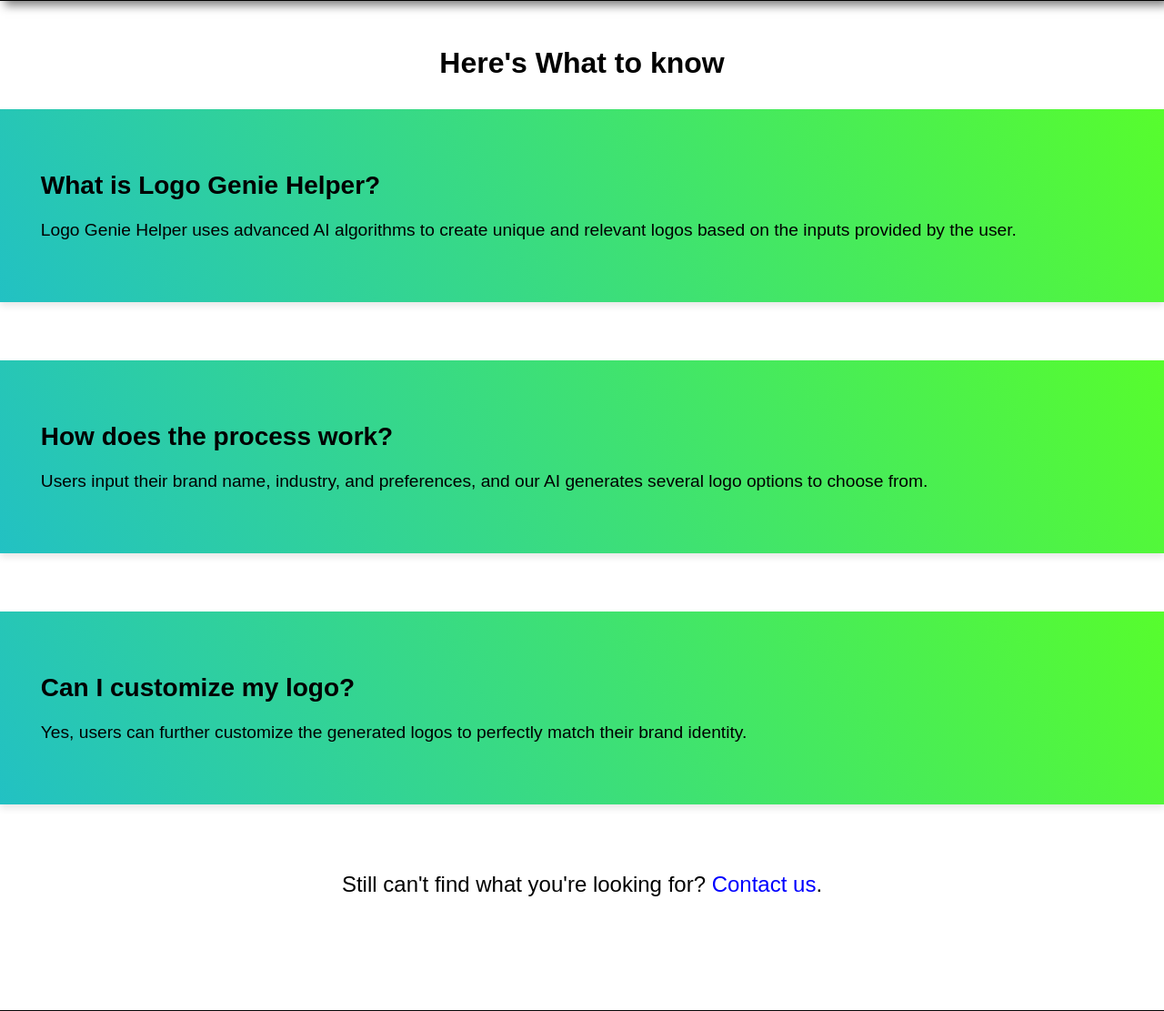
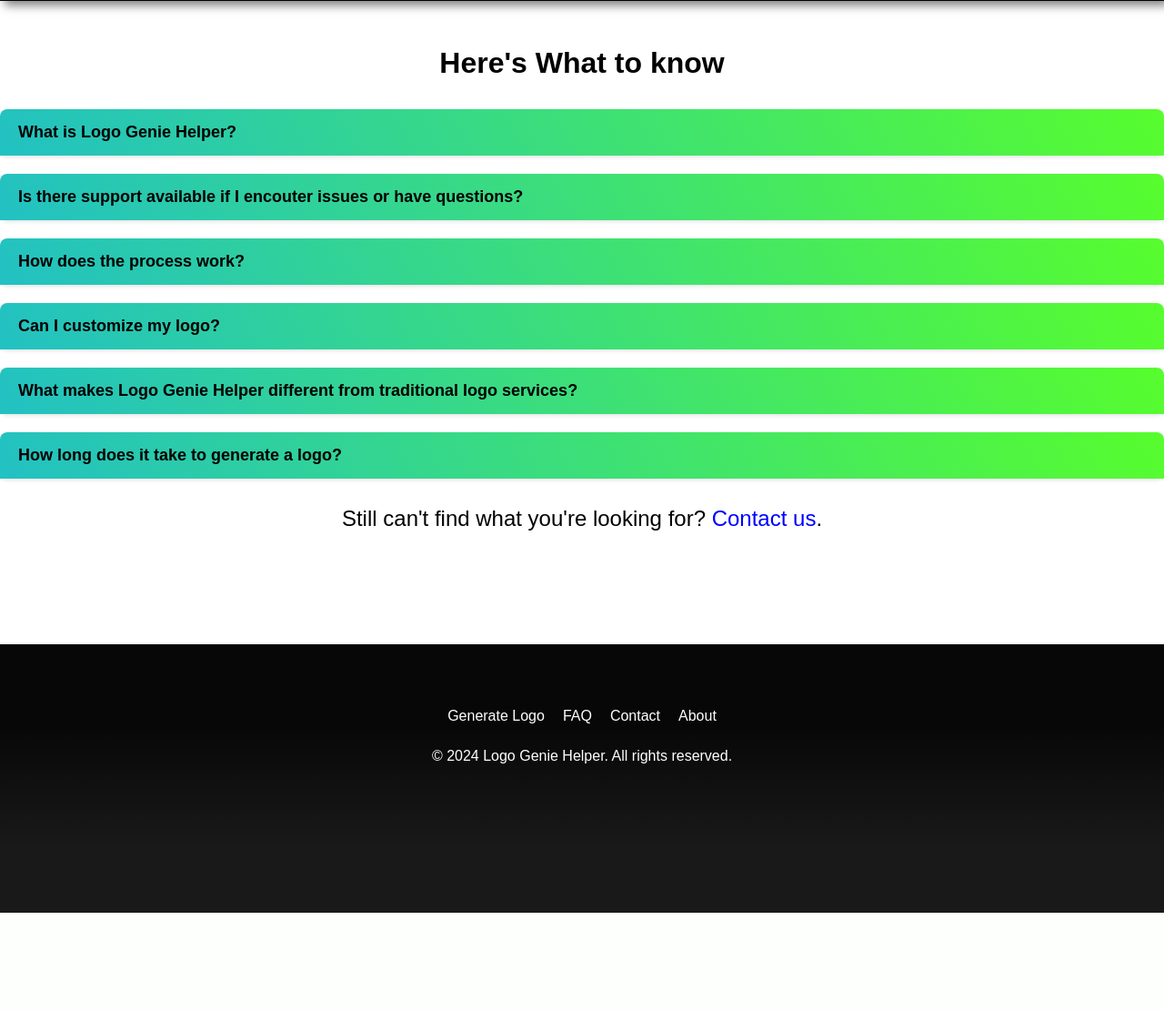
Before and after one commit to Gavisito/LogoGenieHelper, a Flask app: page /faq in a window 1280 px wide. Shown: the part 750-1861 px from the top of the page at 91% size. After the commit the page ends 1753 px from the top, so only its background shows below. Run offline with Flask 2, Linux system fonts and the light colour scheme.

Commit message:
Toan contrib to FAQ

```diff
--- /dev/null
+++ b/static/faqdropdown.js
@@ -0,0 +1,15 @@
+document.addEventListener('DOMContentLoaded', (event) => {
+    const questions = document.querySelectorAll('.question');
+
+    questions.forEach(question => {
+        question.addEventListener('click', () => {
+            const answerId = question.getAttribute('id').replace('q', 'a');
+            const answer = document.getElementById(answerId);
+            if (answer.style.display === 'none' || answer.style.display === '') {
+                answer.style.display = 'block';
+            } else {
+                answer.style.display = 'none';
+            }
+        });
+    });
+});
--- a/templates/faq.html
+++ b/templates/faq.html
@@ -13,25 +13,44 @@
     height: fit-content;
 }
 
-.faq-item {
+
+.faq {
+    background-color: white;
+    border-radius: 8px;
+    margin-bottom: 20px;
+    box-shadow: 0 2px 4px rgba(0, 0, 0, 0.1);
+    transition: box-shadow 0.3s ease;
+}
+
+.faq:hover {
+    box-shadow: 0 5px 15px rgba(0, 0, 0, 0.2);
+}
+
+.question {
     background: rgb(0, 0, 0);
     background: linear-gradient(60deg, rgba(34, 193, 195, 1) 0%, rgb(87, 253, 45) 100%);
             color: black;
-    margin-bottom: 5%;
-    padding: 3.5%;
-    width: 93%;
-    height: fit-content;
-    box-shadow: 0 4px 8px rgba(0,0,0,0.1);
+    padding: 15px 20px;
+    border-top-left-radius: 8px;
+    border-top-right-radius: 8px;
+    cursor: pointer;
 }
 
-.faq-item h2 {
-    font-size: 175%;
-    margin-bottom: 10px;
+.question h2 {
+    margin: 0;
+    font-size: 18px;
 }
 
-.faq-item p {
-    font-size: 120%;
-    line-height: 1.5;
+.answer {
+    padding: 15px 20px;
+    border-bottom-left-radius: 8px;
+    border-bottom-right-radius: 8px;
+    display: none;
+}
+
+.answer p {
+    margin: 0;
+    line-height: 1.6;
 }
    </style>
 </head>
@@ -63,39 +82,71 @@
         </div>
 
         <br>
-
         <h3 style="text-align: center; font-size: xx-large;" id="content">Here's What to know</h3>
 
       <div class="faq-container">
-        <div class="faq-item">
+                    <div class="faq">
+                        <div class="question" id="q1">
                             <h2>What is Logo Genie Helper?</h2>
+                        </div>
+                        <div class="answer" id="a1">
                 <p>Logo Genie Helper uses advanced AI algorithms to create unique and relevant logos based on the inputs provided by the user.</p>
                         </div>
-        <div class="faq-item">
+                    </div>
+                    <div class="faq">
+                        <div class="question" id="q2">
+                            <h2>Is there support available if I encouter issues or have questions?</h2>
+                        </div>
+                        <div class="answer" id="a2">
+                <p>Definitely. Our team is available to assist with any issues or questions. Contact us through our contact page, and we'll provide the support you need.</p>
+                        </div>
+                    </div>
+
+                    <div class="faq">
+                        <div class="question" id="q3">
                             <h2>How does the process work?</h2>
+                        </div>
+                        <div class="answer" id="a3">
                 <p>Users input their brand name, industry, and preferences, and our AI generates several logo options to choose from.</p>
                         </div>
-        <div class="faq-item">
+                    </div>
+
+                    <div class="faq">
+                        <div class="question" id="q4">
                             <h2>Can I customize my logo?</h2>
+                        </div>
+                        <div class="answer" id="a4">
                 <p>Yes, users can further customize the generated logos to perfectly match their brand identity.</p>
+                        </div>
+                    </div>
+
+                    <div class="faq">
+                        <div class="question" id="q5">
+                            <h2>What makes Logo Genie Helper different from traditional logo services?</h2>
+                        </div>
+                        <div class="answer" id="a5">
+                <p>Our service harnesses cutting-edge artificial intelligence to streamline the logo design process. Unlike classic methods that depend heavily on manual labor, our Logo Genie Healper analyzes industry trends and your brand's essence to generate a unique logo that stands out, ensuring a faster, most cost-effective solution.</p>
+                        </div>
+                    </div>
+
+                    <div class="faq">
+                        <div class="question" id="q6">
+                            <h2>How long does it take to generate a logo?</h2>
+                        </div>
+                        <div class="answer" id="a6">
+                <p>Our Logo Genie Helper quickly provides initial logo designs within minutes of receiving your input. Further refinement and customization may take additional time, depending on your specific requirements.</p>
+                        </div>
                     </div>
 
       </div>
 
          <br>
-
-
        <div class="con">
          <div class="box">
             <p style="font-size: x-large; text-align: center;">Still can't find what you're looking for? <a href="/contact" style="color: blue;">Contact us</a>.</p>
          </div>
        </div>
-
-
     </div>
-
-
-
 
     <footer>
         <div class="footer-links">
@@ -108,7 +159,7 @@
     </footer>
     <script src="/static/entryloader.js"></script>
     <script src="/static/dropdown.js"></script>
-
+    <script src="/static/faqdropdown.js"></script>
 
 </body>
 </html>
```
Lines whose indentation alone changed are shown as unchanged.
